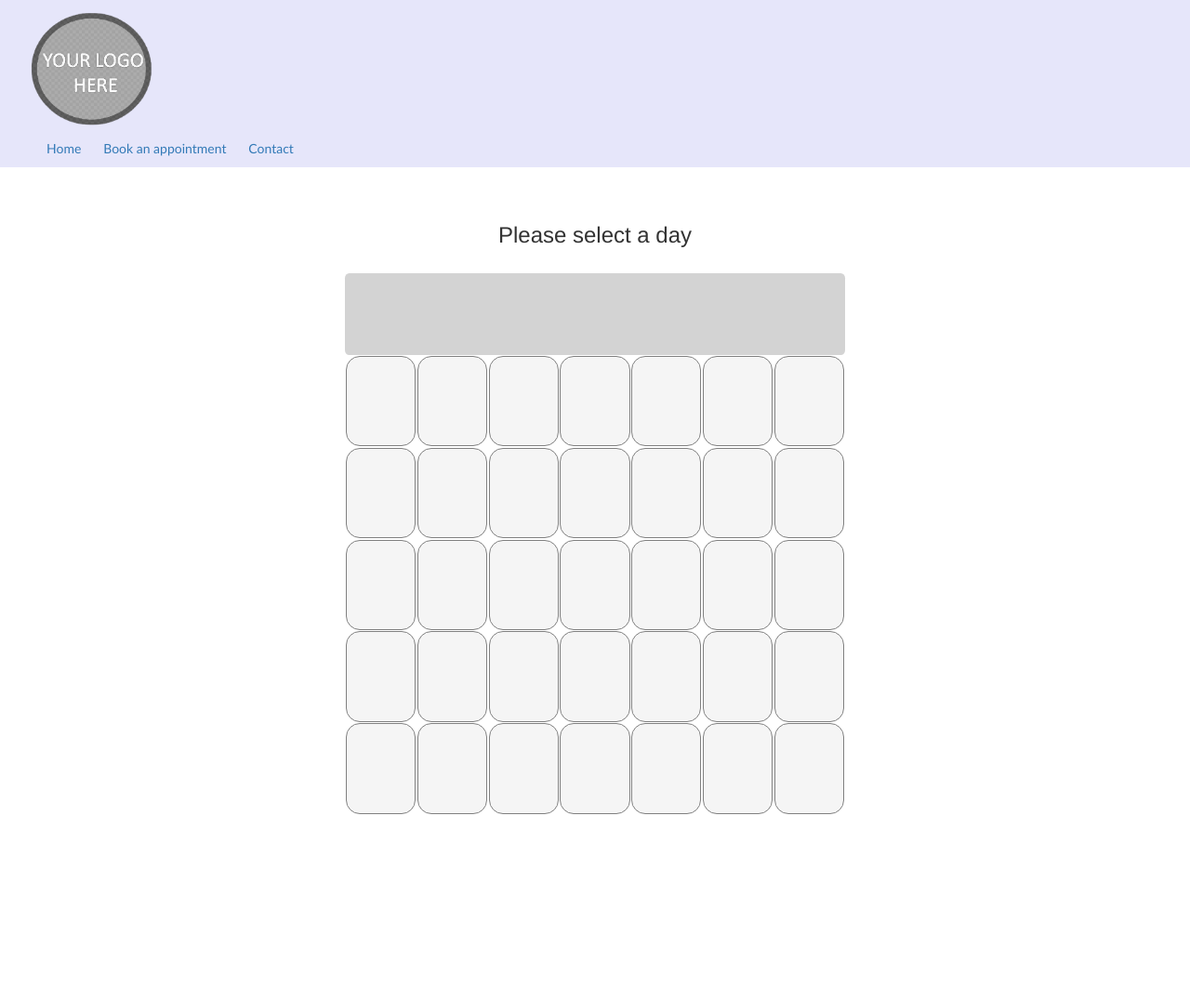
After one commit to davidl09/BookingSite, a Python web app: template app/templates/calendar_month.html in a window 1280 px wide. The commit adds this page. Shown: the whole page at 93% size. Run offline with Jinja, Linux system fonts and the light colour scheme; the template is opened without the code that fills it, so the values that code supplies are empty; some libraries are stand-ins or nearby versions.

Commit message:
Added full calendar + booking gui

```diff
--- a/app/templates/base.html
+++ b/app/templates/base.html
@@ -18,7 +18,7 @@
         }
         /* Add styles for hiding the menu bar */
         .hide-menu-bar {
-            transform: translateY(-100%);
+            transform: translateY(-80%);
         }
         img {
             max-height: 150px;
@@ -32,6 +32,12 @@
             margin: 200px auto;
             padding-top: 20px;
             text-align: center;
+        }
+        .bottom-menu{
+            background-color: lightblue;
+            width: 100%;
+            height: 220px;
+            position: relative;
         }
     </style>
 {% endblock %}
@@ -50,7 +56,6 @@
     <main>
         {% block page_content %}{% endblock %}
     </main>
-    <!-- Add a script tag to include the JavaScript code for the sliding menu bar -->
     <script>
         // Get the menu bar element
         var menuBar = document.getElementById('menu-bar');
@@ -68,7 +73,6 @@
                 // If the user scrolled up, remove the "hide-menu-bar" class to show the menu bar
                 menuBar.classList.remove('hide-menu-bar');
             }
-            // Update the last scroll position
             lastScrollPosition = currentScrollPosition;
         });
     </script>
--- /dev/null
+++ b/app/templates/calendar_month.html
@@ -0,0 +1,67 @@
+{% extends 'base.html' %}
+
+{% block page_content %}
+
+<script>
+    function redirect(element){
+        var datetime = element.getAttribute('data-datetime');
+        window.location.href = "{{ url_for('select_appt_time', datetime='__datetime__') }}".replace('__datetime__', datetime);
+    }
+</script>
+
+<style>
+    .calendar{
+        border: none;
+        height: 600px;
+        display: grid;
+        padding-right: 20%;
+        padding-left: 20%;
+        padding-top: 2%;
+        grid-template-columns: repeat(7, 1fr);
+        grid-template-rows: 1 1fr repeat(5, 4fr);
+    }
+    .calendar .header {
+        border: none;
+        font-size: large;
+        font-family: 'Gill Sans', 'Gill Sans MT', Calibri, 'Trebuchet MS', sans-serif;
+        background-color: lightgray;
+    }
+    .calendar .grid-item {
+        border-radius: 15px;
+        border: 1px solid  gray;
+        padding: 5%;
+        margin: 1%;
+        text-align: left;
+        background-color: rgb(245, 245, 245);
+    }
+    .calendar .grid-item:hover{
+        background-color: gray;
+    }
+</style>
+
+<div class="content">
+    <div>
+        <h3>Please select a day</h3>
+        <div>
+            {{ months[start_time.month - 1] }}
+        </div>
+        <div class="calendar">
+            {% for i in range(7) %}
+            {% if i == 0 %}
+                <div class="header" style="border-top-left-radius: 6%; border-bottom-left-radius: 6%;">{{ weekdays[(i+6)%6] }}</div>
+            {% elif i == 6 %}
+                <div class="header" style="border-top-right-radius: 6%; border-bottom-right-radius: 6%;">{{ weekdays[(i+6)%6] }}</div>
+            {% else %}
+                <div class="header">{{ weekdays[(i+6)%6] }}</div>
+            {% endif %}
+
+            {% endfor %}
+            {% for i in range(35) %}
+                <div class="grid-item" data-datetime="{{ date_nums[i] }}" onclick="redirect(this)">{{ date_nums[i].day }}</div>
+            {% endfor %}
+        </div>
+
+    </div>
+</div>
+
+{% endblock %}
```
Also changed, not shown: app/routes.py (+22 -5 lines), app/templates/calendar_day.html (renamed from app/templates/GUIcalendar.html, +16 -23 lines).
